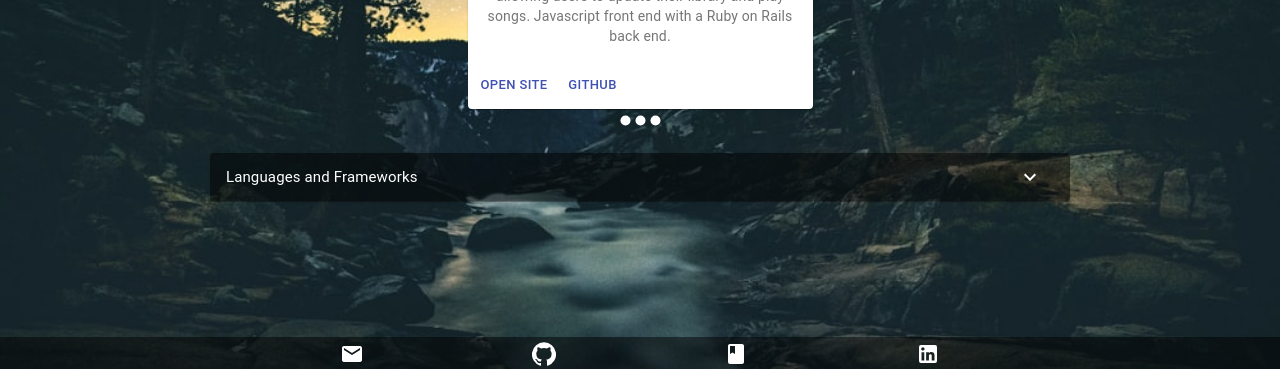
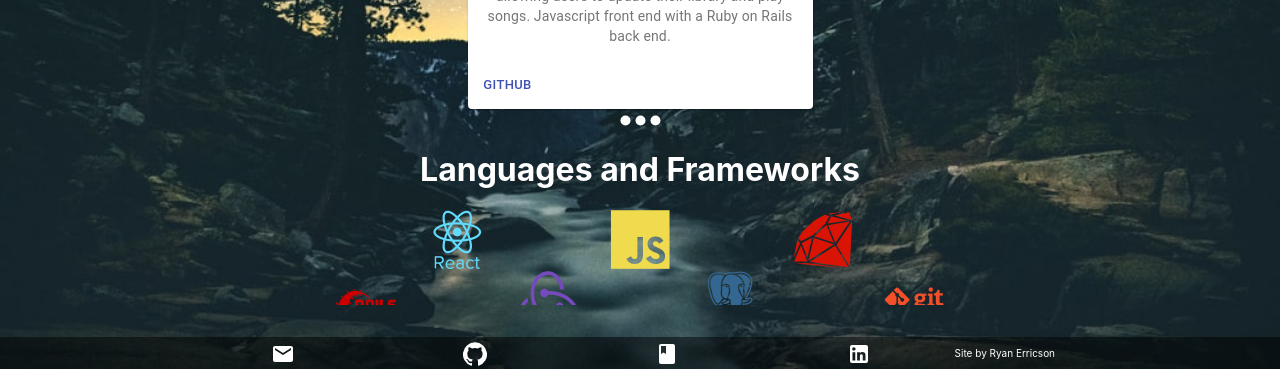
Before and after one commit to rickySONZ/rickySONZ.github.io, a React (Create React App) app: page /portfolio in a window 1280 px wide. Shown: the part 423-792 px from the top of the page. Built offline with nearby package versions, Linux system fonts and the light colour scheme.

Commit message:
Added scalable divs and images

```diff
--- a/src/App.css
+++ b/src/App.css
@@ -70,8 +70,8 @@ a {
 .icon-div{
   grid-column: 2/3;
   overflow-y: scroll;
-  position:fixed;
-  height: 82%;
+  margin: auto;
+  height: auto;
   right: 3%;
   position: relative;
   background-color: rgba(0, 0, 0, 0.2);
@@ -116,6 +116,9 @@ p {
   color: white;
 }
 
+.portfolio h1 {
+  color: white;
+}
 .contact-div {
   display: grid;
   grid-template-columns: 1fr 1fr;
@@ -138,33 +141,37 @@ p {
 
 .sidebar {
   grid-column: 2/3;
-  padding: 5%;
   overflow-y: scroll;
   position: relative;
+  margin: auto;
   right: 2%;
-  height: 85%;
+  height: auto;
   background-color: rgba(0, 0, 0, 0.2);
   padding: 2%;
 border-radius: 15px;
 -moz-border-radius: 15px;
 }
 
-.profile-image {
+img.profile-image {
   grid-column: 1/2;
   justify-self:center;
-  height: 75%;
-  min-height: 20px;
+  align-items: center;
+  height: 80%;
   box-shadow: 0px 0px 10px 10px rgba(0, 0, 0, 0.7);
-  max-width: 90%;
+  max-width:80%;
+  height:auto;
+  bottom: 5%;
+  margin: auto;
 }
 
 img.contact-photo {
   grid-column: 1/2;
   justify-self: center;
-  min-height: 20px;
-  height: 70vh;
+  max-width:80%;
+  height:auto;
+  max-height: 70%;
+  margin: auto;
   box-shadow: 0px 0px 10px 10px rgba(0, 0, 0, 0.7);
-
 }
 
 .portfolio {
@@ -173,9 +180,10 @@ img.contact-photo {
 	animation-iteration-count: 1;
 	animation-timing-function: ease-in;
 	animation-duration: 1.5s;
-  height: 80vh;
+  height: 85vh;
   grid-template-columns: 1fr 1fr 1fr;
   overflow-y: scroll;
+  position: relative;
 }
 
 svg {
@@ -194,3 +202,8 @@ svg {
   font-size: 60px;
   padding: 5%;
 }
+
+.bottom-nav-div p {
+  font-size: 10px;
+  padding-right: 3%;
+}
--- a/src/App.js
+++ b/src/App.js
@@ -40,6 +40,7 @@ function App() {
               <Route path="/about"component={About} />
               <Route path="/portfolio" component={Home} />
               <Route path="/contact" component={Contact}/>
+              <Route path="/" component={About} />
             </Switch>
             <BottomNav />
           </Fragment>
--- a/src/components/About.js
+++ b/src/components/About.js
@@ -14,7 +14,7 @@ const About = () => {
 
 
              <p>hi</p>
-             <h3>Check Out My Stack!</h3>
+
              <i class="devicon-react-original-wordmark colored"></i>
             <i class="devicon-javascript-plain colored"></i>
           <i class="devicon-ruby-plain colored"></i><br />
--- a/src/components/BottomNav.js
+++ b/src/components/BottomNav.js
@@ -22,11 +22,14 @@ export default function BottomNav() {
   };
 
   return (
+      <div className="bottom-nav-div">
     <BottomNavigation value={value}  onChange={handleChange} className={classes.root} style={{width: '100%', height: '40px', bottom: '0', position: 'fixed', backgroundColor: 'rgba(0, 0, 0, 0.5)'}}>
       <BottomNavigationAction label="Email Me!" value="email" href='mailto: ryanerricson@gmail.com' className = "bottom-nav-icon" icon={<EmailIcon />} />
       <BottomNavigationAction label="My Github" value="github" href="https://github.com/rickySONZ" className = "bottom-nav-icon" icon={<GitHubIcon />} />
       <BottomNavigationAction label="My Blogs" value="blog" href="https://dev.to/rickysonz" className = "bottom-nav-icon" icon={<BookIcon />} />
       <BottomNavigationAction label="My LinkedIn" value="folder" href="https://www.linkedin.com/in/ryan-erricson-992890113/" className = "bottom-nav-icon" icon={<LinkedInIcon />} />
+      <p >Site by Ryan Erricson</p>
     </BottomNavigation>
+    </div>
   );
 }
--- a/src/components/Cards.js
+++ b/src/components/Cards.js
@@ -1,6 +1,7 @@
 import { Button, Card, CardActionArea, CardActions, CardContent, CardMedia, makeStyles, Typography } from "@material-ui/core";
 import Carousel from "react-material-ui-carousel";
-import LanguagesAccordion from "./LanguagesAccordion";
+import Icons from "./Icons";
+
 
 const useStyles = makeStyles({
   root: {
@@ -18,7 +19,7 @@ export default function MediaCard() {
       <div className = "cards-container" style={{alignItems: "center", justifySelf: "center"}}>
       <Carousel>
     <Card className={classes.root} style={{alignItems: "center", justifySelf: "center", gridColumn: '2/3'}}>
-      <CardActionArea>
+      <CardActionArea href="https://brewdog-frontend.netlify.app/" target = "_blank">
         <CardMedia
           className={classes.media}
           image={process.env.PUBLIC_URL + '/kisspng-beer-brewing-grains-malts-india-pale-ale-bitter-underdog-5b3160d5c657c4.2574535915299627098124.jpg'}
@@ -35,16 +36,13 @@ export default function MediaCard() {
       </CardActionArea>
       <CardActions>
         <Button size="small" color="primary">
-          Open Site
-        </Button>
-        <Button size="small" color="primary">
-          <a href = "https://github.com/rickySONZ/BrewDog_frontend">GitHub</a>
+          <a href = "https://github.com/rickySONZ/BrewDog_frontend" target = "_blank">GitHub</a>
         </Button>
       </CardActions>
     </Card>
 
     <Card className={classes.root}>
-      <CardActionArea>
+      <CardActionArea href="https://spotifakeapp.netlify.app/" target="_blank">
         <CardMedia
           className={classes.media}
           image={process.env.PUBLIC_URL + '/spotifake_in_circles.jpg'}
@@ -61,16 +59,13 @@ export default function MediaCard() {
       </CardActionArea>
       <CardActions>
         <Button size="small" color="primary">
-          <a href = "https://spotifakeapp.netlify.app/">Open Site</a>
-        </Button>
-        <Button size="small" color="primary">
-          <a href="https://github.com/rickySONZ/spotifake_frontend">GitHub</a>
+          <a href="https://github.com/rickySONZ/spotifake_frontend" target = "_blank">GitHub</a>
         </Button>
       </CardActions>
     </Card>
 
     <Card className={classes.root}>
-      <CardActionArea>
+      <CardActionArea href = "https://gitjobs2.herokuapp.com/login" target = "_blank">
         <CardMedia
           className={classes.media}
           image={process.env.PUBLIC_URL + '/usain_git.png'}
@@ -87,15 +82,12 @@ export default function MediaCard() {
       </CardActionArea>
       <CardActions>
         <Button size="small" color="primary">
-          <a href = "https://gitjobs2.herokuapp.com/login">Open Site</a>
-        </Button>
-        <Button size="small" color="primary">
-          <a href="https://github.com/rickySONZ/GitJobs">GitHub</a>
+          <a href="https://github.com/rickySONZ/GitJobs" target = "_blank">GitHub</a>
         </Button>
       </CardActions>
     </Card>
     </Carousel>
-    <LanguagesAccordion />
+    <Icons />
     </ div>
   );
 }
--- /dev/null
+++ b/src/components/Icons.js
@@ -0,0 +1,21 @@
+import React from 'react';
+
+const Icons = () => {
+    return (
+        <div className="icons">
+        <h1>Languages and Frameworks</h1>
+            <i class="devicon-react-original-wordmark colored"></i>
+            <i class="devicon-javascript-plain colored"></i>
+          <i class="devicon-ruby-plain colored"></i><br></br>
+          <i class="devicon-rails-plain-wordmark colored"></i>
+          <i class="devicon-redux-original colored"></i>
+          <i class="devicon-postgresql-plain-wordmark colored"></i>
+          <i class="devicon-git-plain-wordmark colored"></i><br></br>
+          <i class="devicon-html5-plain-wordmark colored"></i>
+          <i class="devicon-css3-plain-wordmark colored"></i>
+          <i class="devicon-heroku-original-wordmark colored"></i>
+        </div>
+    );
+}
+
+export default Icons;
--- a/src/components/LanguagesAccordion.js
+++ /dev/null
@@ -1,52 +0,0 @@
-import React from 'react';
-import { makeStyles } from '@material-ui/core/styles';
-import Accordion from '@material-ui/core/Accordion';
-import AccordionSummary from '@material-ui/core/AccordionSummary';
-import AccordionDetails from '@material-ui/core/AccordionDetails';
-import Typography from '@material-ui/core/Typography';
-import ExpandMoreIcon from '@material-ui/icons/ExpandMore';
-
-const useStyles = makeStyles((theme) => ({
-  root: {
-    width: '100%',
-  },
-  heading: {
-    fontSize: theme.typography.pxToRem(15),
-    fontWeight: theme.typography.fontWeightRegular,
-  },
-}));
-
-export default function LanguagesAccordion() {
-  const classes = useStyles();
-
-  return (
-      <div className="accordion-div" >
-    <div className={classes.root}>
-      <Accordion style={{backgroundColor: 'rgba(0, 0, 0, 0.5)', width: '70%', justifySelf: 'center', margin: '2% auto', textAlign: 'center'}}>
-        <AccordionSummary
-          expandIcon={<ExpandMoreIcon />}
-          aria-controls="panel1a-content"
-          id="panel1a-header"
-        >
-          <Typography className={classes.heading} style={{justify: 'center', }}>Languages and Frameworks</Typography>
-        </AccordionSummary>
-        <AccordionDetails>
-          <Typography>
-          <i class="devicon-react-original-wordmark colored"></i>
-            <i class="devicon-javascript-plain colored"></i>
-          <i class="devicon-ruby-plain colored"></i><br></br>
-          <i class="devicon-rails-plain-wordmark colored"></i>
-          <i class="devicon-redux-original colored"></i>
-          <i class="devicon-postgresql-plain-wordmark colored"></i>
-          <i class="devicon-git-plain-wordmark colored"></i><br></br>
-          <i class="devicon-html5-plain-wordmark colored"></i>
-          <i class="devicon-css3-plain-wordmark colored"></i>
-          <i class="devicon-heroku-original-wordmark colored"></i>
-          </Typography>
-        </AccordionDetails>
-      </Accordion>
-
-    </div>
-    </div>
-  );
-}
```
